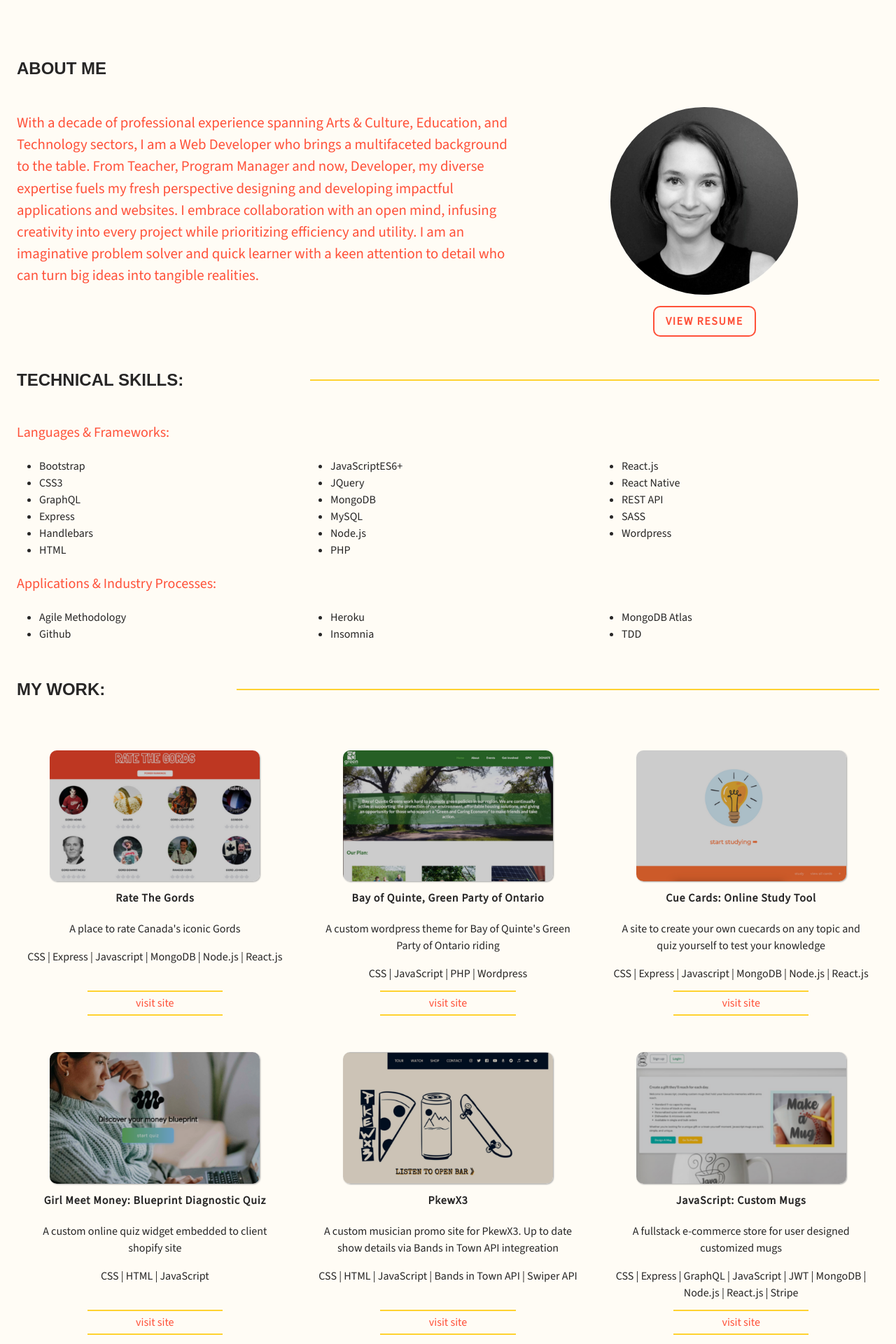
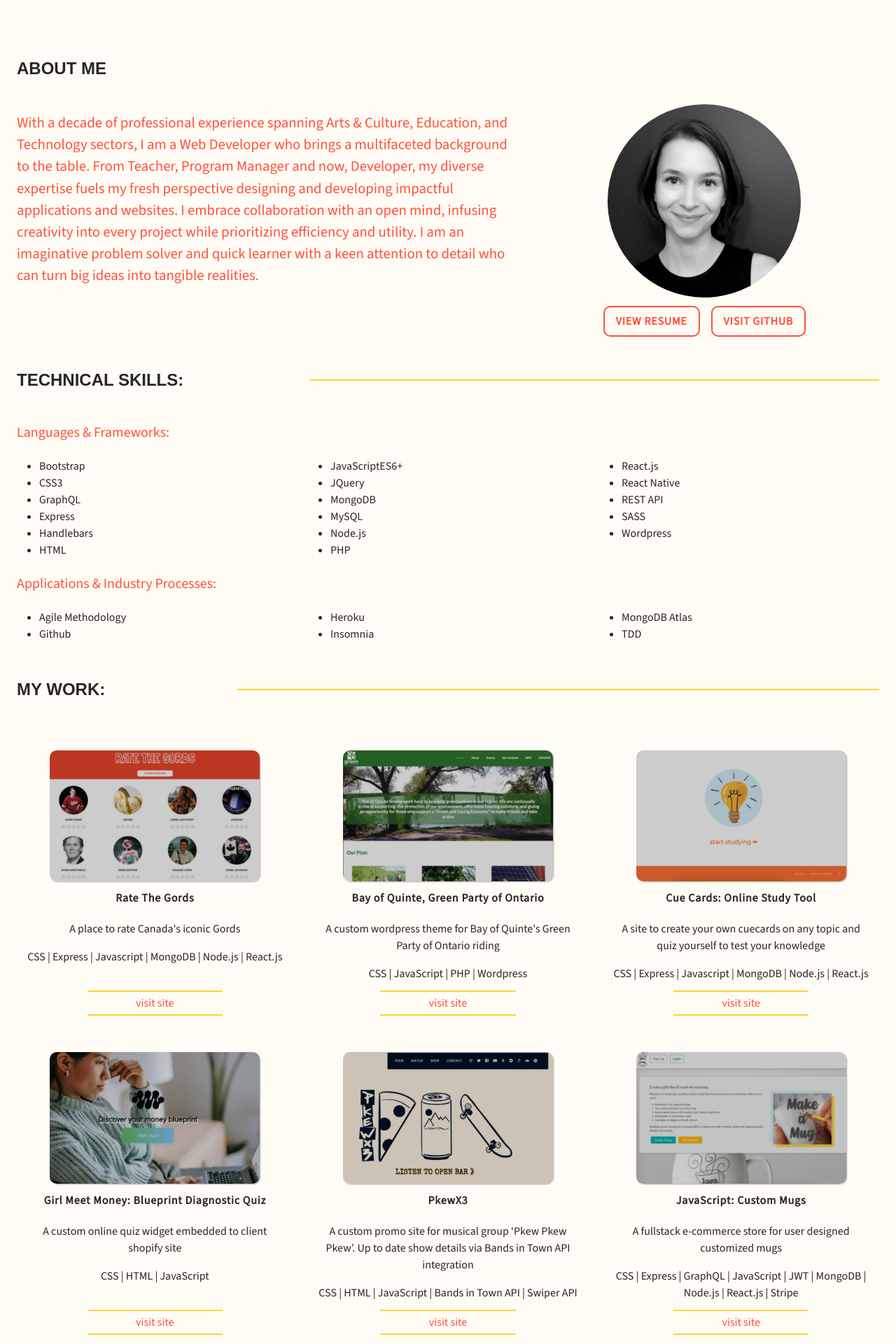
Before and after one commit to AmyWilford/aw-portflio, a React (Create React App) app: page / in a window 1280 px wide. Shown: the part 720-2640 px from the top of the page at 70% size. Built offline with nearby package versions, Linux system fonts and the light colour scheme; a web font is replaced by a local one.

Commit message:
added resume file and added visit github link within about section

```diff
--- a/src/components/About.js
+++ b/src/components/About.js
@@ -1,7 +1,7 @@
 import React from "react";
 import "./styles/About.css";
 import headshot from "../assets/aw-headshot.png";
-
+import resume from "../assets/AmyWilford-WebDeveloper-Resume.pdf";
 export default function About() {
   return (
     <section id="about" className="ps-4 pe-4">
@@ -23,10 +23,23 @@ export default function About() {
 
           {/* <hr className="section-divider section-divider-web"></hr> */}
         </div>
-        <div className="col-sm-5 col-12 headshot-container text-center">
+        <div className="col-md-5 col-12 headshot-container text-center">
           <img className="img-fluid" src={headshot} alt="profile" />
-          <div>
-            <button>view resume</button>
+          <div className="d-flex justify-content-center">
+            <a
+              href={resume}
+              target="_blank"
+              rel="noreferrer"
+            >
+              <button>view resume</button>
+            </a>
+            <a
+              href="https://github.com/AmyWilford"
+              target="_blank"
+              rel="noreferrer"
+            >
+              <button>visit github</button>
+            </a>
           </div>
         </div>
         {/* <hr className="section-divider section-divider-mobile"></hr> */}
--- a/src/components/Contact.js
+++ b/src/components/Contact.js
@@ -26,7 +26,7 @@ export default function Contact() {
                     target="_blank"
                     rel="noreferrer"
                   >
-                    <i className="fa fa-2x fa-linkedin mx-2"></i>
+                    <i className="fa fa-linkedin mx-2"></i>
                   </a>
                   <a
                     href="https://github.com/AmyWilford"
@@ -34,7 +34,7 @@ export default function Contact() {
                     rel="noreferrer"
                   >
                     <i
-                      className="fa fa-2x fa-github mx-2"
+                      className="fa fa-github mx-2"
                       aria-hidden="true"
                     ></i>
                   </a>
--- a/src/components/ProjectList.js
+++ b/src/components/ProjectList.js
@@ -6,25 +6,27 @@ const ProjectList = [
     title: "Rate The Gords",
     details: "A place to rate Canada's iconic Gords",
     specs: "CSS | Express | Javascript | MongoDB | Node.js | React.js",
-        url:"https://ratethegords.herokuapp.com/",
+    url: "https://ratethegords.herokuapp.com/",
   },
   {
     id: 2,
     src: "./assets/img-boq.png",
     altTag: "Bay of Quinte, Green Party of Ontario",
     title: "Bay of Quinte, Green Party of Ontario",
-        details: "A custom wordpress theme for Bay of Quinte's Green Party of Ontario riding",
+    details:
+      "A custom wordpress theme for Bay of Quinte's Green Party of Ontario riding",
     specs: "CSS | JavaScript | PHP | Wordpress ",
-        url:"https://bayofquintegpo.ca/",
+    url: "https://bayofquintegpo.ca/",
   },
   {
     id: 3,
     src: "./assets/img-cuecards.png",
     altTag: "CueCards: Online Study Tool",
     title: "Cue Cards: Online Study Tool",
-        details: "A site to create your own cuecards on any topic and quiz yourself to test your knowledge",
-        specs: "CSS | Express | Javascript | MongoDB | Node.js | React.js" ,
-        url:"https://cuecards-aw22.herokuapp.com/",
+    details:
+      "A site to create your own cuecards on any topic and quiz yourself to test your knowledge",
+    specs: "CSS | Express | Javascript | MongoDB | Node.js | React.js",
+    url: "https://cuecards-aw22.herokuapp.com/",
   },
   {
     id: 4,
@@ -33,16 +35,17 @@ const ProjectList = [
     title: "Girl Meet Money: Blueprint Diagnostic Quiz",
     details: "A custom online quiz widget embedded to client shopify site",
     specs: "CSS | HTML | JavaScript",
-        url:"https://girlmeetmoney.com/pages/gmm-diagnostic-quiz",
+    url: "https://girlmeetmoney.com/pages/gmm-diagnostic-quiz",
   },
   {
     id: 5,
     src: "./assets/img-pkew.png",
     altTag: "PkewX3 Artist Promo Site",
     title: "PkewX3",
-        details: "A custom musician promo site for PkewX3. Up to date show details via Bands in Town API integreation",
+    details:
+      "A custom promo site for musical group ‘Pkew Pkew Pkew’. Up to date show details via Bands in Town API integration",
     specs: "CSS | HTML | JavaScript | Bands in Town API | Swiper API",
-        url:"https://pkewx3.com/",
+    url: "https://pkewx3.com/",
   },
   {
     id: 6,
@@ -50,9 +53,10 @@ const ProjectList = [
     altTag: "JavaScript: Custom Mugs",
     title: "JavaScript: Custom Mugs",
     details: "A fullstack e-commerce store for user designed customized mugs",
-        specs: "CSS | Express | GraphQL | JavaScript | JWT | MongoDB | Node.js | React.js | Stripe",
-        url:"https://whispering-inlet-47426.herokuapp.com/",
+    specs:
+      "CSS | Express | GraphQL | JavaScript | JWT | MongoDB | Node.js | React.js | Stripe",
+    url: "https://whispering-inlet-47426.herokuapp.com/",
   },
-]
+];
 
 export default ProjectList;
--- a/src/components/styles/About.css
+++ b/src/components/styles/About.css
@@ -16,8 +16,7 @@
 .headshot-container img {
     border-radius: 50%;
     max-width: 300px;
-    padding: 1rem;
-
+    padding: .75rem;
 }
 
 .about-list-container {
@@ -39,9 +38,9 @@ button{
     transition-duration: 0.4s;
     -webkit-transition-duration: 0.4s; /* Safari */
     text-transform: uppercase;
-    letter-spacing: .1rem;
+    letter-spacing: .05rem;
     font-weight: bold;
-
+  margin: 0 .5rem;
   }
 
   button:hover {
--- a/src/components/styles/Contact.css
+++ b/src/components/styles/Contact.css
@@ -17,7 +17,9 @@ hr{
 .contact-img-container{
     background-color: #FF5139;
 }
-
+i {
+    font-size: 2.25rem !important;
+}
 @media (max-width: 768px){
     #contact {
         height: 20vh;
```
Also changed, not shown: 1 other file (tests, documents, lock files or other folders). Lines whose indentation alone changed are shown as unchanged.
